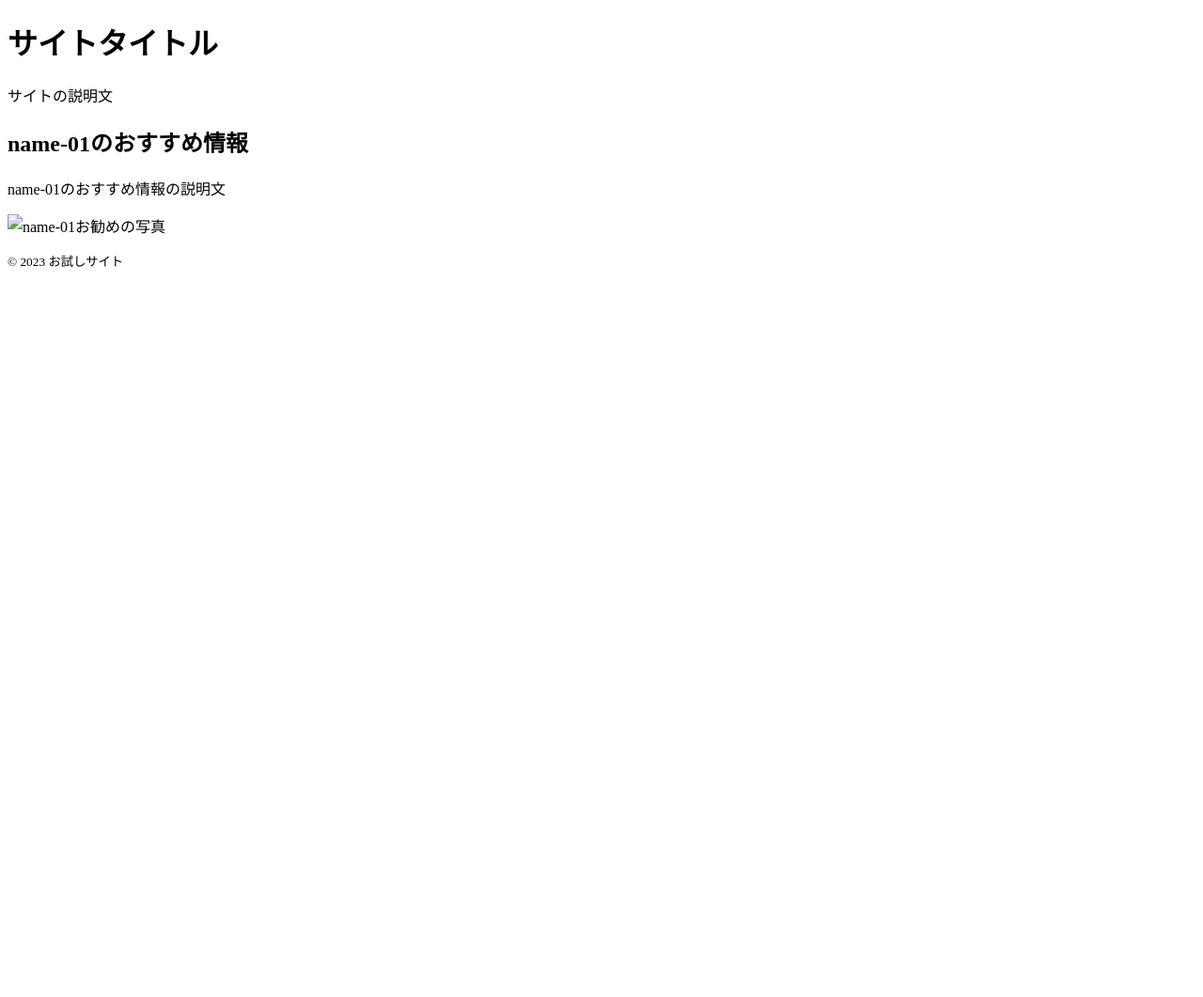
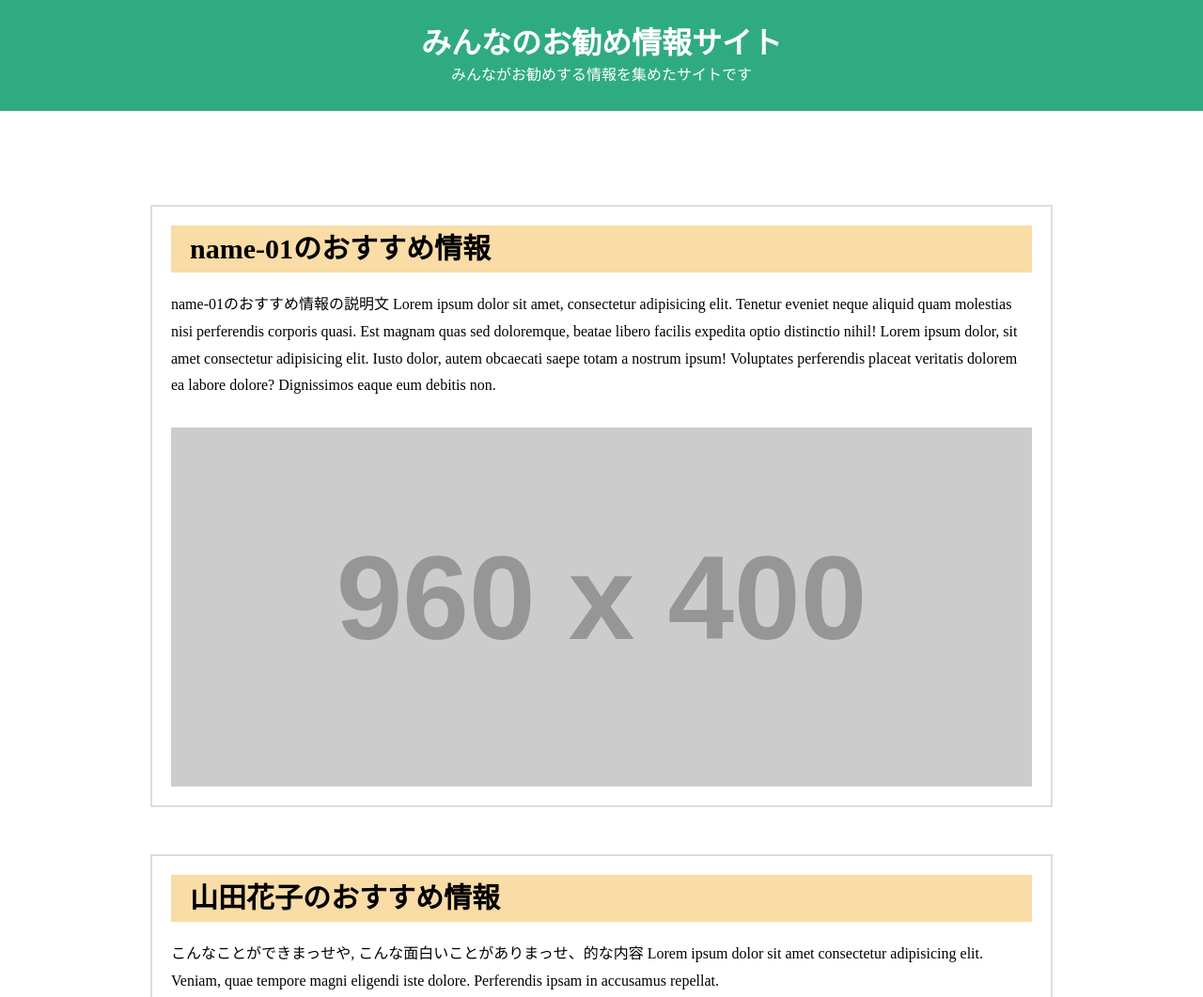
Before and after one commit to snipe-rm/pull-rensyu, a plain HTML site: page index.html in a window 1280 px wide. Shown: the top 1061 px of the page at 94% size. Before the commit the page ends 800 px from the top, so only its background shows below. Drawn offline with Linux system fonts and the light colour scheme; placeholder pictures from the web are drawn by us.

Commit message:
コンテンツ追加とCSS追加

```diff
--- /dev/null
+++ b/css/style.css
@@ -0,0 +1,65 @@
+@charset "utf-8";
+
+* {
+  margin: 0;
+  padding: 0;
+  line-height: 1;
+  box-sizing: border-box;
+}
+ul {
+  list-style: none;
+}
+a {
+  text-decoration: none;
+}
+img {
+  vertical-align: bottom;
+  max-width: 100%;
+}
+
+main {
+  padding: 100px 0;
+}
+
+header {
+  padding: 30px 0;
+  background-color: #2fab82;
+  text-align: center;
+  color: #fff;
+}
+header > h1 {
+  text-align: center;
+  margin-bottom: 10px;
+}
+
+/* 共通 */
+.wrapper {
+  width: min(94%, 960px);
+  margin: 0 auto;
+}
+
+/* contents 基本 */
+.contents {
+margin-bottom: 50px;
+}
+.content-ttl {
+  font-size: 30px;
+  margin-bottom: 20px;
+  background-color: #f9dca6;
+  padding: 10px 20px;
+}
+.content-txt {
+  line-height: 1.8;
+  margin-bottom: 30px;
+}
+footer {
+  background-color: #2f67ab;
+  color: #fff;
+  padding: 50px 0;
+  text-align: center;
+}
+
+.contents {
+  padding: 20px;
+  border: 2px solid #ddd;
+}
--- a/index.html
+++ b/index.html
@@ -4,20 +4,35 @@
   <meta charset="UTF-8">
   <meta name="viewport" content="width=device-width, initial-scale=1.0">
   <title>branchの練習</title>
+  <link rel="stylesheet" href="css/style.css">
 </head>
 <body>
   <header>
-    <h1>サイトタイトル</h1>
-    <p>サイトの説明文</p>
+    <h1>みんなのお勧め情報サイト</h1>
+    <p>みんながお勧めする情報を集めたサイトです</p>
   </header>
   <main>
-    <div class="contents">
-      <h2 class="content-ttl">name-01のおすすめ情報</h2>
-      <p class="content-txt">name-01のおすすめ情報の説明文</p>
-      <p class="content-ph">
-        <img src="" alt="name-01お勧めの写真">
-      </p>
-    </div><!-- /.contents-1 -->
+    <div class="wrapper">
+      <div class="contents">
+        <div class="text-box">
+          <h2 class="content-ttl">name-01のおすすめ情報</h2>
+          <p class="content-txt">name-01のおすすめ情報の説明文 Lorem ipsum dolor sit amet, consectetur adipisicing elit. Tenetur eveniet neque aliquid quam molestias nisi perferendis corporis quasi. Est magnam quas sed doloremque, beatae libero facilis expedita optio distinctio nihil! Lorem ipsum dolor, sit amet consectetur adipisicing elit. Iusto dolor, autem obcaecati saepe totam a nostrum ipsum! Voluptates perferendis placeat veritatis dolorem ea labore dolore? Dignissimos eaque eum debitis non.</p>
+        </div>
+        <p class="content-ph">
+          <img src="https://placehold.jp/960x400.png" alt="name-01お勧めの写真">
+        </p>
+      </div><!-- /.contents -->
+      <div class="contents">
+        <div class="text-box">
+          <h2 class="content-ttl">山田花子のおすすめ情報</h2>
+          <p class="content-txt">こんなことができまっせや,
+            こんな面白いことがありまっせ、的な内容 Lorem ipsum dolor sit amet consectetur adipisicing elit. Veniam, quae tempore magni eligendi iste dolore. Perferendis ipsam in accusamus repellat.</p>
+        </div><!-- /.text-box -->
+        <p class="content-ph">
+          <img src="img/name-01.jpg" alt="name-01お勧めの写真">
+        </p>
+      </div><!-- /.contents -->
+    </div><!-- /.wrapper -->
   </main>
   <footer>
     <p><small>&copy 2023 お試しサイト</small></p>
```
Also changed, not shown: img/name-01.jpg (added), 1 other file.
